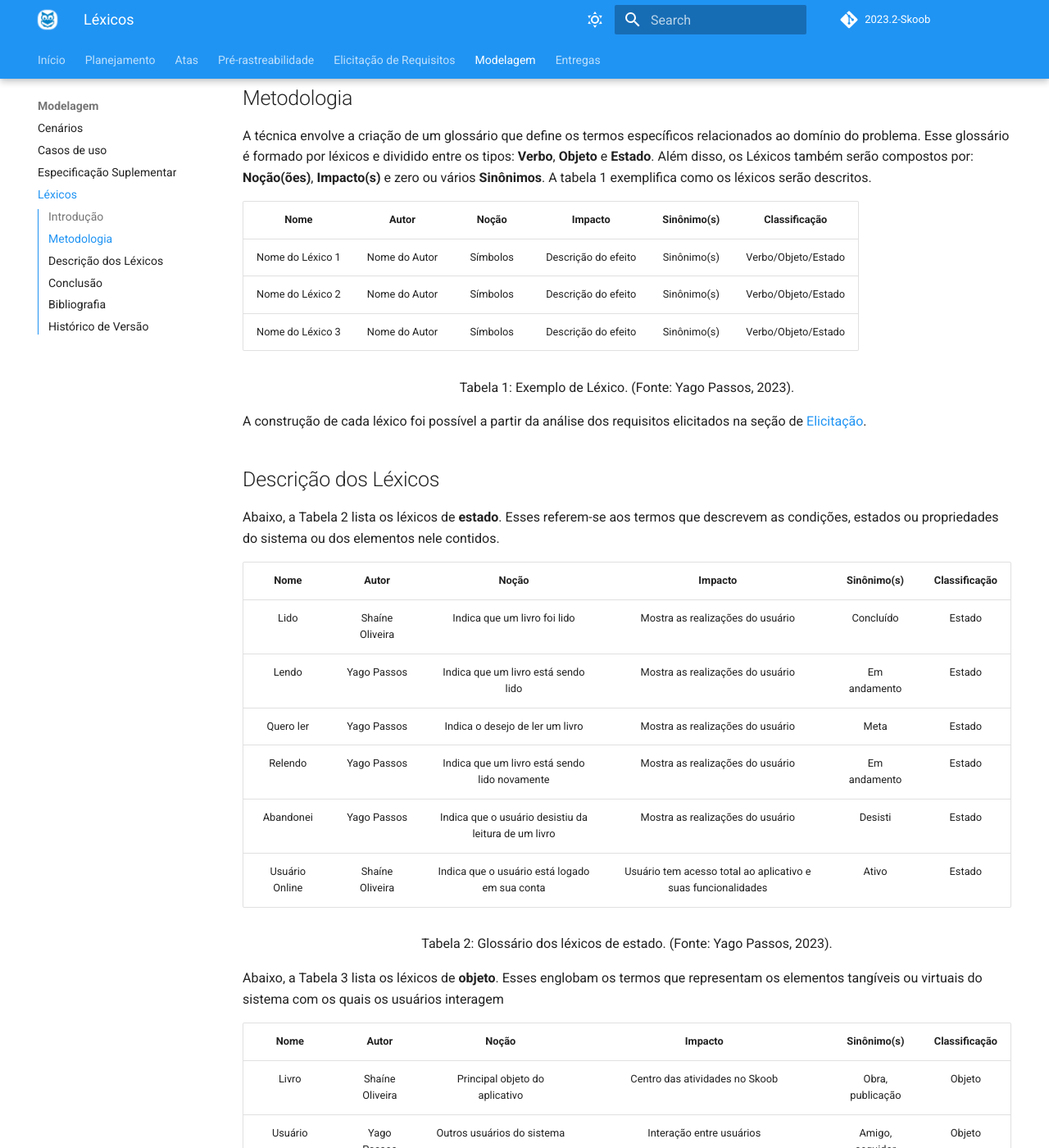
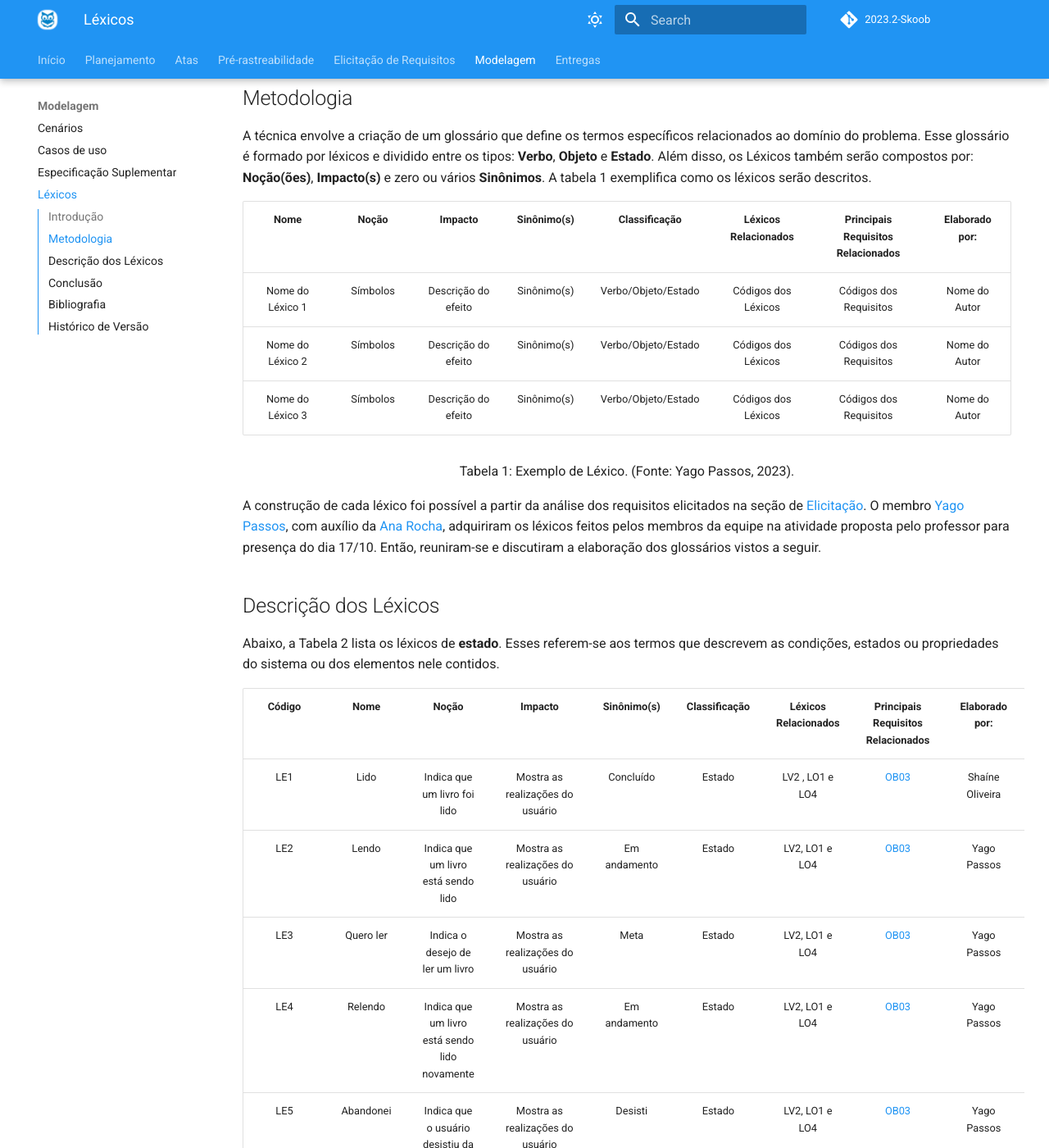
Before and after one commit to Requisitos-de-Software/2023.2-Skoob, an MkDocs documentation site: the page built from docs/modelagem/lexico.md, in a window 1280 px wide and 1400 px high, scrolled down 345 px. Shown: the whole window at 82% size. Built offline with MkDocs 1.6.1 and Material for MkDocs 9.7.7, drawn with Linux system fonts in a browser that asks for light colours; comment, search, counter and statistics services are not loaded; some of the changed text lies outside the part shown.

Commit message:
Refatorando Léxicos e alterando léxico de usuários

```diff
--- a/docs/modelagem/lexico.md
+++ b/docs/modelagem/lexico.md
@@ -6,29 +6,29 @@
 ## Metodologia
 A técnica envolve a criação de um glossário que define os termos específicos relacionados ao domínio do problema. Esse glossário é formado por léxicos e dividido entre os tipos: **Verbo**, **Objeto** e **Estado**. Além disso, os Léxicos também serão compostos por: **Noção(ões)**, **Impacto(s)** e zero ou vários **Sinônimos**. A tabela 1 exemplifica como os léxicos serão descritos.
 
-|      Nome       |   Autor   |        Noção         |              Impacto            |   Sinônimo(s)   | Classificação |
-| :-------: | :-----: | :-----: | :-------: | :---------: | :---------: |
-| Nome do Léxico 1 |  Nome do Autor |   Símbolos  |    Descrição do efeito    |   Sinônimo(s)   | Verbo/Objeto/Estado |
-| Nome do Léxico 2 |  Nome do Autor |   Símbolos  |    Descrição do efeito    |   Sinônimo(s)   | Verbo/Objeto/Estado |
-| Nome do Léxico 3 |  Nome do Autor |   Símbolos  |    Descrição do efeito    |   Sinônimo(s)   | Verbo/Objeto/Estado |
+|      Nome       |         Noção         |              Impacto            |   Sinônimo(s)   | Classificação | Léxicos Relacionados | Principais Requisitos Relacionados |  Elaborado por: |
+| :-------: | :-----: | :-----: | :-------: | :---------: | :---------: | :---------: | :---------: |
+| Nome do Léxico 1 |   Símbolos  |    Descrição do efeito    |   Sinônimo(s)   | Verbo/Objeto/Estado | Códigos dos Léxicos | Códigos dos Requisitos | Nome do Autor |
+| Nome do Léxico 2 |   Símbolos  |    Descrição do efeito    |   Sinônimo(s)   | Verbo/Objeto/Estado | Códigos dos Léxicos | Códigos dos Requisitos |Nome do Autor |
+| Nome do Léxico 3 |   Símbolos  |    Descrição do efeito    |   Sinônimo(s)   | Verbo/Objeto/Estado |  Códigos dos Léxicos | Códigos dos Requisitos | Nome do Autor |
 
 <div style="text-align: center">
 <p> Tabela 1: Exemplo de Léxico. (Fonte: Yago Passos, 2023).</p>
 </div>
 
-A construção de cada léxico foi possível a partir da análise dos requisitos elicitados na seção de [Elicitação](../elicitacao/requisitos).
+A construção de cada léxico foi possível a partir da análise dos requisitos elicitados na seção de [Elicitação](../elicitacao/requisitos). O membro [Yago Passos](https://github.com/yagompassos), com auxílio da [Ana Rocha](https://github.com/anaaroch), adquiriram os léxicos feitos pelos membros da equipe na atividade proposta pelo professor para presença do dia 17/10. Então, reuniram-se e discutiram a elaboração dos glossários vistos a seguir.
 
 ## Descrição dos Léxicos
 Abaixo, a Tabela 2 lista os léxicos de **estado**. Esses referem-se aos termos que descrevem as condições, estados ou propriedades do sistema ou dos elementos nele contidos.
 
-|      Nome       |   Autor   |        Noção         |              Impacto            |   Sinônimo(s)   | Classificação |
-| :-------: | :-----: | :-----: | :-------: | :---------: | :---------: |
-| Lido |  Shaíne Oliveira |   Indica que um livro foi lido  |    Mostra as realizações do usuário    |   Concluído   | Estado |
-| Lendo |  Yago Passos |   Indica que um livro está sendo lido  |    Mostra as realizações do usuário    |   Em andamento   | Estado |
-| Quero ler |  Yago Passos |   Indica o desejo de ler um livro  |    Mostra as realizações do usuário    |   Meta   | Estado |
-| Relendo |  Yago Passos |   Indica que um livro está sendo lido novamente |    Mostra as realizações do usuário    |   Em andamento   | Estado |
-| Abandonei |  Yago Passos |   Indica que o usuário desistiu da leitura de um livro  |    Mostra as realizações do usuário    |   Desisti   | Estado |
-| Usuário Online |  Shaíne Oliveira |   Indica que o usuário está logado em sua conta  |    Usuário tem acesso total ao aplicativo e suas funcionalidades    |   Ativo   | Estado |
+|Código|  Nome       |        Noção         |              Impacto            |   Sinônimo(s)   | Classificação | Léxicos Relacionados | Principais Requisitos Relacionados |  Elaborado por: |
+|:----:| :--------: | :-----: | :-------: | :---------: | :---------: |:----:| :---------: | :-----: |
+| LE1 |  Lido     |    Indica que um livro foi lido  |    Mostra as realizações do usuário    |   Concluído   | Estado | LV2 , LO1 e LO4 | [OB03](..\elicitacao\requisitos.md) |Shaíne Oliveira |
+| LE2 |  Lendo    |  Indica que um livro está sendo lido  |    Mostra as realizações do usuário    |   Em andamento   | Estado | LV2, LO1 e LO4  |[OB03](..\elicitacao\requisitos.md) |  Yago Passos |
+| LE3 |  Quero ler   |    Indica o desejo de ler um livro  |    Mostra as realizações do usuário    |   Meta   | Estado | LV2, LO1 e LO4 | [OB03](..\elicitacao\requisitos.md)| Yago Passos |
+| LE4 |  Relendo    |    Indica que um livro está sendo lido novamente |    Mostra as realizações do usuário    |   Em andamento   | Estado | LV2, LO1 e LO4  | [OB03](..\elicitacao\requisitos.md) |  Yago Passos |
+| LE5 |  Abandonei   |  Indica que o usuário desistiu da leitura de um livro  |    Mostra as realizações do usuário    |   Desisti   | Estado | LV2, LO1 e LO4  | [OB03](..\elicitacao\requisitos.md)| Yago Passos |
+| LE6 |  Usuário Online |   Indica que o usuário está logado em sua conta  |    Usuário tem acesso total ao aplicativo e suas funcionalidades    |   Ativo   | Estado | -  | - | Shaíne Oliveira |
 
 <div style="text-align: center">
 <p> Tabela 2: Glossário dos léxicos de estado. (Fonte: Yago Passos, 2023).</p>
@@ -36,13 +36,13 @@
 
 Abaixo, a Tabela 3 lista os léxicos de **objeto**. Esses englobam os termos que representam os elementos tangíveis ou virtuais do sistema com os quais os usuários interagem
 
-|      Nome       |   Autor   |        Noção         |              Impacto            |   Sinônimo(s)   | Classificação |
-| :-------: | :-----: | :-----: | :-------: | :---------: | :---------: |
-| Livro |  Shaíne Oliveira |   Principal objeto do aplicativo  |    Centro das atividades no Skoob   |   Obra, publicação  | Objeto |
-| Usuário | Yago Passos |   Outros usuários do sistema  |    Interação entre usuários   |   Amigo, seguidor  | Objeto |
-| Lista de desejados | Yago Passos |   Composta de livros que o usuário deseja fazer aquisição  |    Visualização e compartilhamento da lista com o intuito de indicar quais livros o usuário deseja ter posse   |  -  | Objeto |
-| Estante | Ana Rocha |  Composta por livros adicionados pelo usuário  |    Controle e visualização dos livros   |  -  | Objeto |
-| Autor | Ana Rocha |   Autores de livros  |    Acesso à informações sobre o autor e outros livros escritos pelo mesmo    |  Escritor  | Objeto |
+|Código|  Nome     |      Noção       |   Impacto          |   Sinônimo(s)   | Classificação |  Léxicos Relacionados | Principais Requisitos Relacionados |  Elaborado por: |
+|:----:|  :-----: | :-------: | :---------: | :---------: |:----:| :---------: | :-----: | :-----: |
+|LO1| Livro |   Principal objeto do aplicativo  |  Centro das atividades no Skoob  |  Obra, publicação, revista, HQ, mangá, conto  | Objeto | LO4, LO5, LV1, LV2, LV4  | [OB02, BS02-BS05, IN03-IN10](..\elicitacao\requisitos.md) | Shaíne Oliveira |
+|LO2| Usuário |  Pessoa que utiliza o aplicativo. Leitores e Autores.  | Interações com funcionalidades da aplicação, interação entre usuários, possibilidade de se encontrar dentro da plataforma |  Leitor, amigo, seguidor  | Objeto | Todos | [Todos](..\elicitacao\requisitos.md)|  Yago Passos |
+|LO3| Lista de desejados |   Composta de livros que o usuário deseja fazer aquisição  |  Visualização e compartilhamento da lista com o intuito de indicar quais livros o usuário deseja ter posse  |  -  | Objeto | LO1, LO2, LE3 | [IN09 E IN10](..\elicitacao\requisitos.md) | Yago Passos |
+|LO4| Estante |  Composta por livros adicionados pelo usuário  |    Controle e visualização dos livros   |  -  | Objeto | LO1, LO2, LV2 | [IN08 E BS12](..\elicitacao\requisitos.md) | Ana Rocha |
+|LO5| Autor |  Autores de livros  |    Acesso à informações sobre o autor e outros livros escritos pelo mesmo    |  Escritor  | Objeto | LO1, LV1 | [BS04 E BS06](..\elicitacao\requisitos.md) | Ana Rocha |
 
 <div style="text-align: center">
 <p> Tabela 3: Glossário dos léxicos de objeto. (Fonte: Yago Passos, 2023).</p>
@@ -50,14 +50,14 @@
 
 Abaixo, a Tabela 4 lista os léxicos de **verbo**. Esses consistem em palavras ou frases que descrevem ações que podem ser executadas pelos usuários ou pelo sistema.
 
-|      Nome       |   Autor   |        Noção         |              Impacto            |   Sinônimo(s)   | Classificação |
-| :-------: | :-----: | :-----: | :-------: | :---------: | :---------: |
-| Pesquisar |  Shaíne Oliveira |   O usuário deseja encontrar livros, autores ou usuários  |    Facilita a descoberta de conteúdo no app    |   Buscar   | Verbo |
-| Definir status do livro |  Ana Rocha |   O usuário etiqueta um livro   |    Permite que outras ações sejam executadas dependendo do status do livro   |   Etiquetar   | Verbo |
-| Atribuir nota |  Yago Passos |   O usuário avalia um livro com o status "lido"  |    Permite que outros usuário vejam a nota do livro    |  Avaliar   | Verbo |
-| Escrever resenha |  Yago Passos |   O usuário escreve uma resenha sobre um livro com o status "lido"  |    Permite que outros usuário vejam a resenha do livro    |   Resenhar   | Verbo |
-| Adicionar amigos |  Yago Passos |   O usuário inicia uma amizade com outro usuário  |    Permite que ambos interajam, pelo feed e chat   |   -   | Verbo |
-| Registrar histórico de leitura |  Ana Rocha |   O usuário está lendo um livro e deseja registrar em que página do livro se encontra  |    Permite acompanhar o progresso de leitura    |   -   | Verbo |
+|Código|  Nome       |        Noção         |              Impacto            |   Sinônimo(s)   | Classificação | Léxicos Relacionados | Principais Requisitos Relacionados |  Elaborado por: |
+|:----:| :--------: | :-----: | :-------: | :---------: | :---------: |:----:| :---------: | :-----: |
+| LV1| Pesquisar |  O usuário deseja encontrar livros, autores ou usuários  |    Facilita a descoberta de conteúdo no app    |   Buscar   | Verbo | LO1, LO2, LO5 | [OB02 e IN11](..\elicitacao\requisitos.md)|  Shaíne Oliveira |
+| LV2| Definir status do livro |  O usuário etiqueta um livro   |    Permite que outras ações sejam executadas dependendo do status do livro   |   Etiquetar   | Verbo | LE1, LE2, LE3, LE4, LE5 | [OB03 e BS03](..\elicitacao\requisitos.md) |  Ana Rocha |
+| LV3| Atribuir nota |   O usuário avalia um livro com o status "lido"  |    Permite que outros usuário vejam a nota do livro    |  Avaliar   | Verbo | LO1 e LE1 |[IN05 e IN14](..\elicitacao\requisitos.md)| Yago Passos |
+| LV4| Escrever resenha |   O usuário escreve uma resenha sobre um livro com o status "lido"  |    Permite que outros usuário vejam a resenha do livro    |   Resenhar   | Verbo | LO1 e LE1 | [IN04](..\elicitacao\requisitos.md) | Yago Passos |
+| LV5| Adicionar amigos |   O usuário inicia uma amizade com outro usuário  |    Permite que ambos interajam, pelo feed e chat   |   -   | Verbo | LO2 | [IN13](..\elicitacao\requisitos.md) | Yago Passos |
+| LV6| Registrar histórico de leitura |   O usuário está lendo um livro e deseja registrar em que página do livro se encontra  |    Permite acompanhar o progresso de leitura    |   -   | Verbo | LO1, LE2 e LE4| [IN06](..\elicitacao\requisitos.md)|  Ana Rocha |
 
 <div style="text-align: center">
 <p> Tabela 4: Glossário dos léxicos de verbo. (Fonte: Yago Passos, 2023).</p>
@@ -77,3 +77,4 @@
 | `1.0`  |    18/10/2023    |   18/10/2023    |    Elaboração do Artefato    | [Yago Passos](https://github.com/yagompassos)| [Ana Rocha](https://github.com/anaaroch) |
 | `1.1`  |    24/10/2023    |   24/10/2023    |    Criação dos Léxicos    | [Yago Passos](https://github.com/yagompassos) e [Ana Rocha](https://github.com/anaaroch) | [Shaíne Oliveira](https://github.com/ShaineOliveira) |
 | `1.2`  |    24/10/2023    |   24/10/2023    |    Adicionada seção de conclusão    | [Rafael Amancio](https://github.com/yagompassos) | [Yago Passos](https://github.com/yagompassos) |
+| `1.3`  |    26/10/2023    |   30/10/2023    |   Refatorando Léxicos e alterando léxico de usuários   | [Yago Passos](https://github.com/yagompassos) | [Rafael Amancio](https://github.com/yagompassos) |
```
